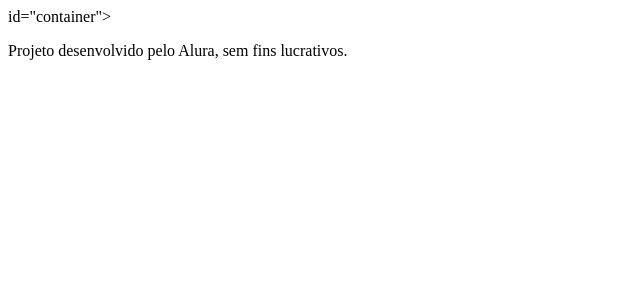
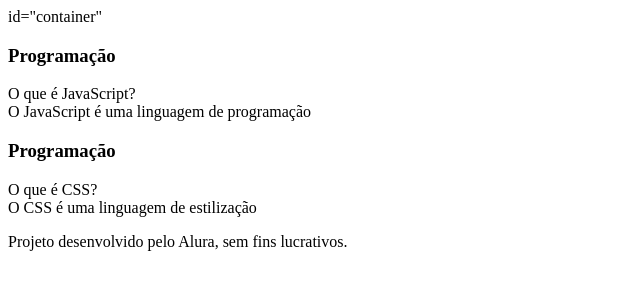
Before and after one commit to fernandakaiumi/CATGHOST, a plain HTML site: page index.html in a window 1280 px wide. Shown: the whole page, without its empty margins (0-640 px from the left). Drawn offline with Linux system fonts and the light colour scheme.

Commit message:
Add files via upload

```diff
--- a/index.html
+++ b/index.html
@@ -7,9 +7,29 @@
 </head>
 <body>
     <main>
-        <section> id="container">
+        <section> id="container"
+            <article class="cartao">
+                <div class="cartao__conteudo">
+                    <h3>Programação</h3>
+                    <div class="cartao__conteudo__pergunta"></div>
+                    O que é JavaScript?
+                </div>
+                <div class="cartao__conteudo__resposta"></div>
+                O JavaScript é uma linguagem de programação
+            </article>
 
         </section>
+        <article class="cartao">
+            <div class="cartao__conteudo">
+                <h3>Programação</h3>
+                <div class="cartao__conteudo__pergunta"></div>
+                O que é CSS?
+            </div>
+            <div class="cartao__conteudo__resposta"></div>
+            O CSS é uma linguagem de estilização
+        </article>
+
+    </section>
         <footer>
             <p>Projeto desenvolvido pelo Alura, sem fins lucrativos.</p>
         </footer>
```
